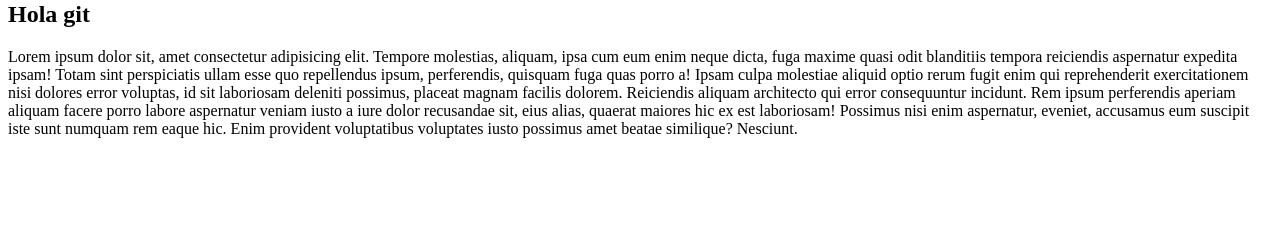
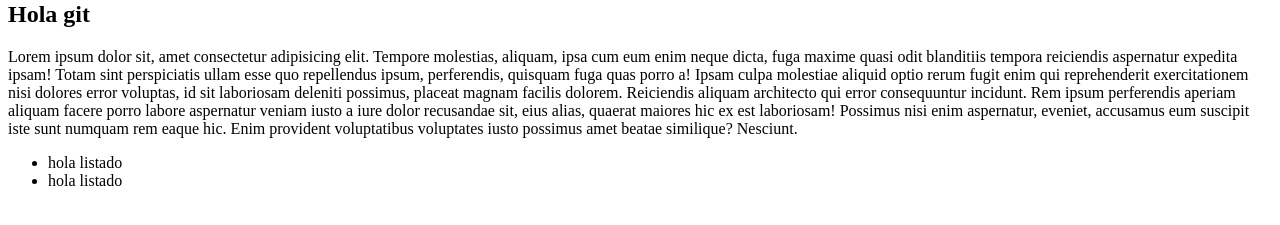
Before and after one commit to Pardinho10/index, a plain HTML site: page index.html in a window 1280 px wide. Shown: the part 79-304 px from the top of the page. Drawn offline with Linux system fonts and the light colour scheme.

Commit message:
add ul>li*2

```diff
--- a/index.html
+++ b/index.html
@@ -23,5 +23,10 @@
       numquam rem eaque hic. Enim provident voluptatibus voluptates iusto
       possimus amet beatae similique? Nesciunt.
     </p>
+
+    <ul>
+      <li>hola listado</li>
+      <li>hola listado</li>
+    </ul>
   </body>
 </html>
```
